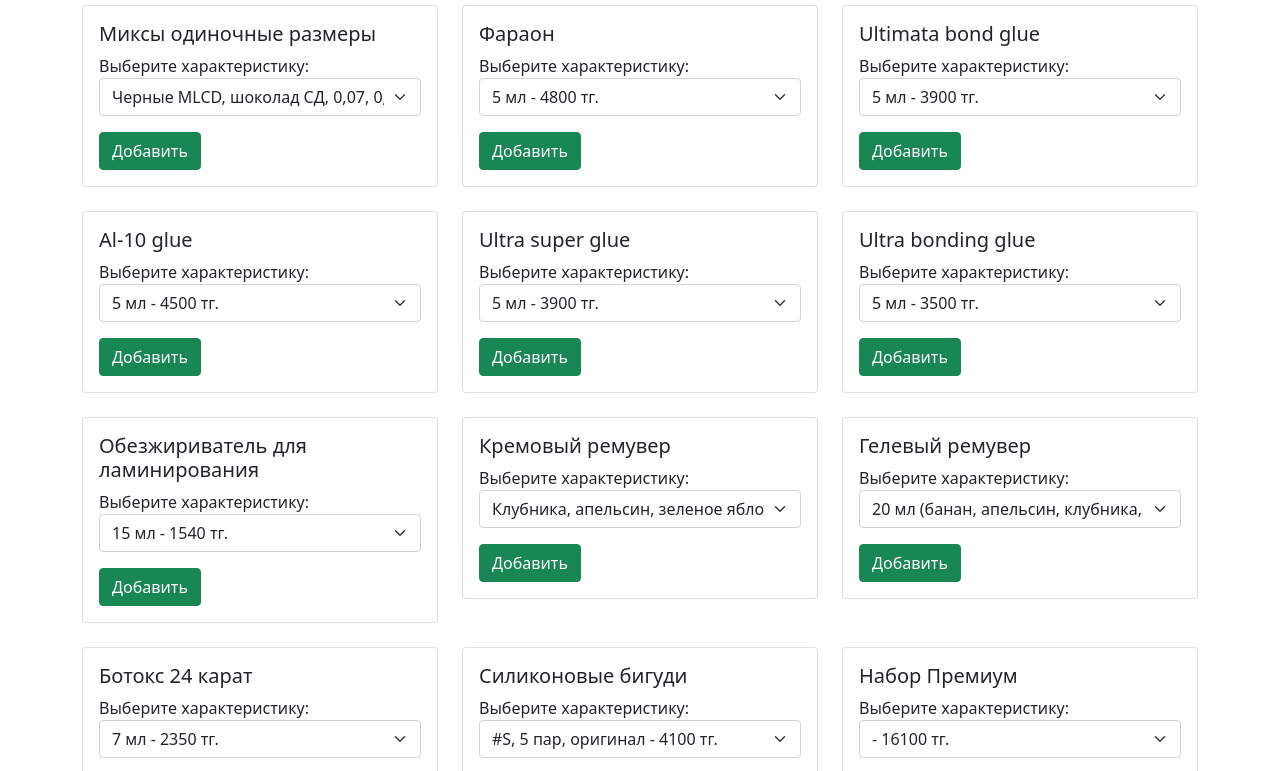
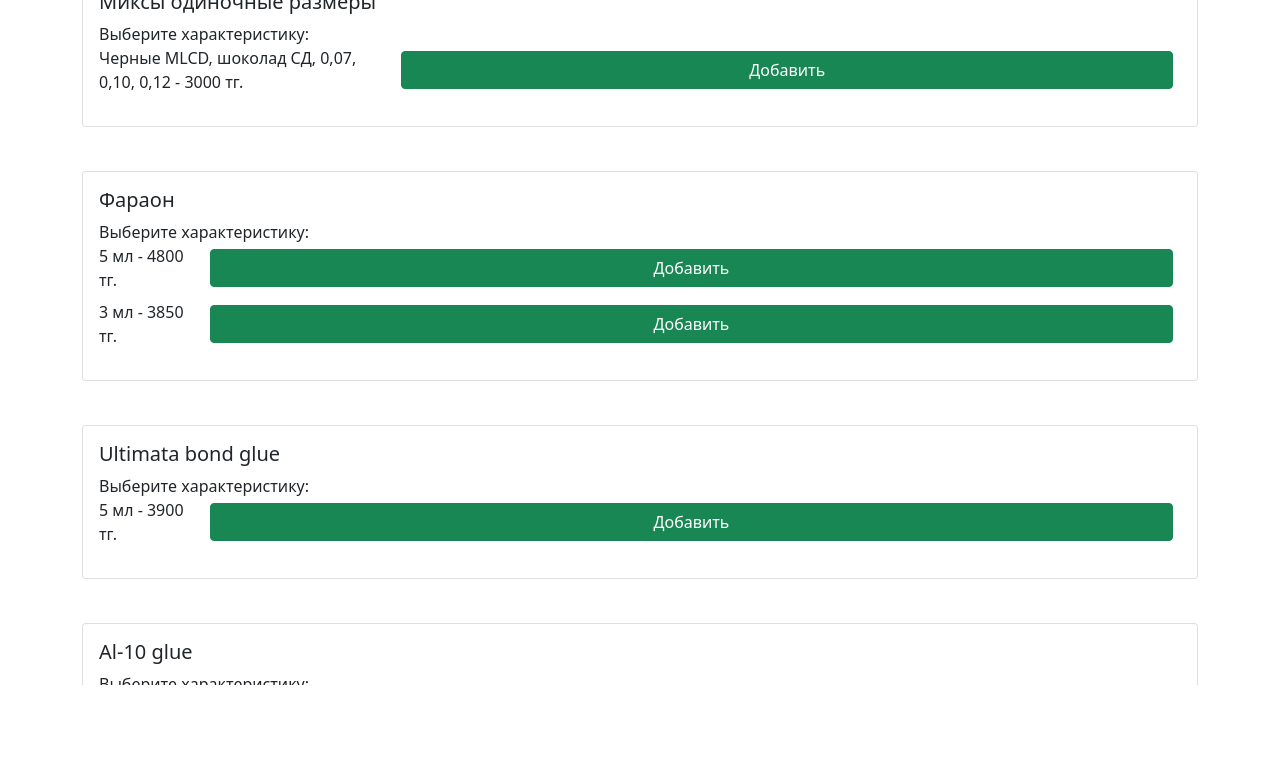
Before and after one commit to Ado4632/ailen, a plain HTML site: page index.html in a window 1280 px wide. Shown: the part 115-886 px from the top of the page. After the commit the page ends 800 px from the top, so only its background shows below. Drawn offline with nearby package versions, Linux system fonts and the light colour scheme.

Commit message:
index.html

```diff
--- a/index.html
+++ b/index.html
@@ -6,9 +6,34 @@
     <title>Каталог товаров</title>
     <link rel="stylesheet" href="https://cdnjs.cloudflare.com/ajax/libs/bootstrap/5.1.3/css/bootstrap.min.css">
     <script src="https://cdnjs.cloudflare.com/ajax/libs/jquery/3.6.0/jquery.min.js"></script>
+    <style>
+        /* Сделать интерфейс более удобным для мобильных устройств */
+        body, html {
+            height: 100%;
+            overflow-x: hidden;
+        }
+        .card {
+            margin-bottom: 20px;
+        }
+        .btn {
+            width: 100%;
+        }
+        .quantity-control {
+            display: flex;
+            align-items: center;
+            justify-content: center;
+        }
+        .quantity-control > button {
+            width: 40px;
+        }
+        .quantity-input {
+            width: 50px;
+            text-align: center;
+        }
+    </style>
 </head>
 <body>
-    <div class="container mt-5">
+    <div class="container mt-3">
         <h1 class="text-center mb-4">Каталог товаров</h1>
         <form id="orderForm">
             <div class="row" id="productContainer">
@@ -25,24 +50,26 @@
             $.getJSON('https://raw.githubusercontent.com/Ado4632/ailen/main/products_catalog.json', function(products) {
                 let productContainer = $('#productContainer');
                 products.forEach(function(product) {
-                    let variantOptions = product.variants.map(function(variant) {
-                        return `<option value='{"characteristic": "${variant.characteristic}", "price": ${variant.price}}'>${variant.characteristic} - ${variant.price} тг.</option>`;
-                    }).join('');
-
                     let productHtml = `
-                        <div class="col-md-4 mb-4">
+                        <div class="col-md-12 col-sm-6 mb-4">
                             <div class="card">
                                 <div class="card-body">
                                     <h5 class="card-title">${product.name}</h5>
                                     <label for="variantSelect">Выберите характеристику:</label>
-                                    <select class="form-select mb-3 variant-select">
-                                        ${variantOptions}
-                                    </select>
-                                    <button type="button" class="btn btn-success" onclick="addToCart(this)">Добавить</button>
-                                    <div class="quantity-control d-none mt-3">
-                                        <button type="button" class="btn btn-secondary" onclick="decreaseQuantity(this)">-</button>
-                                        <input type="number" name="quantity" class="quantity-input" value="1" min="1" style="width: 60px;">
-                                        <button type="button" class="btn btn-secondary" onclick="increaseQuantity(this)">+</button>
+                                    <div class="variant-container mb-3">
+                                        ${product.variants.map((variant, index) => `
+                                            <div class="variant-item mb-2">
+                                                <div class="d-flex align-items-center">
+                                                    <span class="me-3">${variant.characteristic} - ${variant.price} тг.</span>
+                                                    <button type="button" class="btn btn-success me-2" onclick="addToCart(this, ${index})">Добавить</button>
+                                                    <div class="quantity-control d-none mt-3">
+                                                        <button type="button" class="btn btn-secondary" onclick="decreaseQuantity(this)">-</button>
+                                                        <input type="number" name="quantity" class="quantity-input" value="1" min="1">
+                                                        <button type="button" class="btn btn-secondary" onclick="increaseQuantity(this)">+</button>
+                                                    </div>
+                                                </div>
+                                            </div>
+                                        `).join('')}
                                     </div>
                                 </div>
                             </div>
@@ -53,7 +80,7 @@
             });
         });
 
-        function addToCart(button) {
+        function addToCart(button, variantIndex) {
             $(button).hide();
             $(button).siblings('.quantity-control').removeClass('d-none');
         }
@@ -76,10 +103,9 @@
             $('.quantity-control').each(function() {
                 let quantity = $(this).find('.quantity-input').val();
                 if (quantity > 0) {
-                    let productName = $(this).siblings('h5.card-title').text();
-                    let variantSelect = $(this).siblings('.variant-select').val();
-                    let variantData = JSON.parse(variantSelect);
-                    selectedItems.push({ name: productName, characteristic: variantData.characteristic, price: variantData.price, quantity: quantity });
+                    let productName = $(this).closest('.card-body').find('h5.card-title').text();
+                    let variantCharacteristic = $(this).closest('.variant-item').find('span').text();
+                    selectedItems.push({ name: productName, characteristic: variantCharacteristic, quantity: quantity });
                 }
             });
 
```
